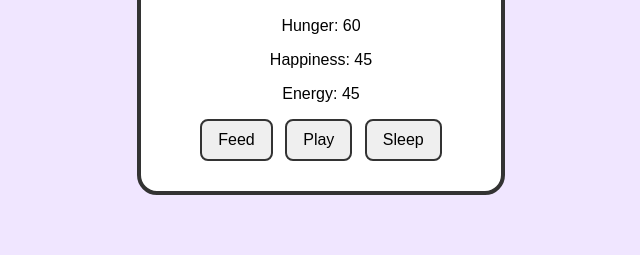
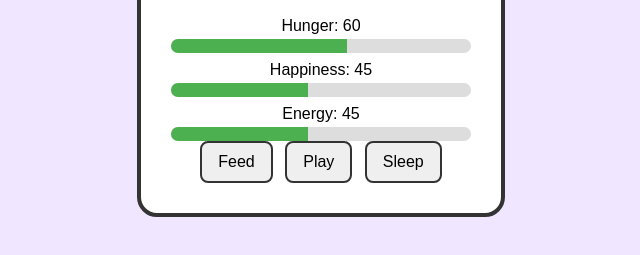
Before and after one commit to victorleong02/tamagotchi, a plain HTML site: page index.html in a window 1280 px wide. Shown: the part 283-538 px from the top of the page, without its empty margins (319-959 px from the left). Drawn offline with Linux system fonts and the light colour scheme.

Commit message:
Add stat bars and mood rendering

```diff
--- a/index.html
+++ b/index.html
@@ -12,9 +12,18 @@
       <div id="pet">🐶</div>
 
       <div id="stats">
-        <p>Hunger: <span id="hunger">50</span></p>
-        <p>Happiness: <span id="happiness">50</span></p>
-        <p>Energy: <span id="energy">50</span></p>
+        <div class="stat">
+          <p>Hunger: <span id="hunger">50</span></p>
+          <div class="bar"><div class="fill" id="hunger-fill"></div></div>
+        </div>
+        <div class="stat">
+          <p>Happiness: <span id="happiness">50</span></p>
+          <div class="bar"><div class="fill" id="happiness-fill"></div></div>
+        </div>
+        <div class="stat">
+          <p>Energy: <span id="energy">50</span></p>
+          <div class="bar"><div class="fill" id="energy-fill"></div></div>
+        </div>
       </div>
 
       <div id="buttons">
--- a/script.js
+++ b/script.js
@@ -14,10 +14,13 @@ function clamp(value) {
 const hungerEl = document.getElementById("hunger");
 const happinessEl = document.getElementById("happiness");
 const energyEl = document.getElementById("energy");
-
 const feedBtn = document.getElementById("feed-btn");
 const playBtn = document.getElementById("play-btn");
 const sleepBtn = document.getElementById("sleep-btn");
+const petEl = document.getElementById("pet");
+const hungerFill = document.getElementById("hunger-fill");
+const happinessFill = document.getElementById("happiness-fill");
+const energyFill = document.getElementById("energy-fill");
 
 // 3. RENDER: copy the state onto the screen
 function render() {
@@ -57,5 +60,37 @@ function tick() {
   render();
 }
 
+// MOOD: decide how the pet feels based on its stats
+const moodEmoji = {
+  happy: "🐶",
+  hungry: "🥺",
+  tired: "😴",
+  sad: "😢",
+};
+
+function getMood() {
+  if (pet.hunger > 80) return "hungry";
+  if (pet.energy < 20) return "tired";
+  if (pet.happiness < 30) return "sad";
+  return "happy";
+}
 setInterval(tick, 1000);
-render();
+function render() {
+  // numbers
+  hungerEl.textContent = pet.hunger;
+  happinessEl.textContent = pet.happiness;
+  energyEl.textContent = pet.energy;
+
+  // bars
+  hungerFill.style.width = pet.hunger + "%";
+  happinessFill.style.width = pet.happiness + "%";
+  energyFill.style.width = pet.energy + "%";
+
+  // red when things are bad (for hunger, HIGH is bad)
+  hungerFill.classList.toggle("danger", pet.hunger > 70);
+  happinessFill.classList.toggle("danger", pet.happiness < 30);
+  energyFill.classList.toggle("danger", pet.energy < 30);
+
+  // face
+  petEl.textContent = moodEmoji[getMood()];
+}
--- a/style.css
+++ b/style.css
@@ -28,3 +28,24 @@ button {
   border: 2px solid #333;
   cursor: pointer;
 }
+
+.stat p {
+  margin: 8px 0 4px;
+}
+
+.bar {
+  height: 14px;
+  background: #ddd;
+  border-radius: 7px;
+  overflow: hidden;
+}
+
+.fill {
+  height: 100%;
+  background: #4caf50;
+  transition: width 0.4s;
+}
+
+.fill.danger {
+  background: #e53935;
+}
```
